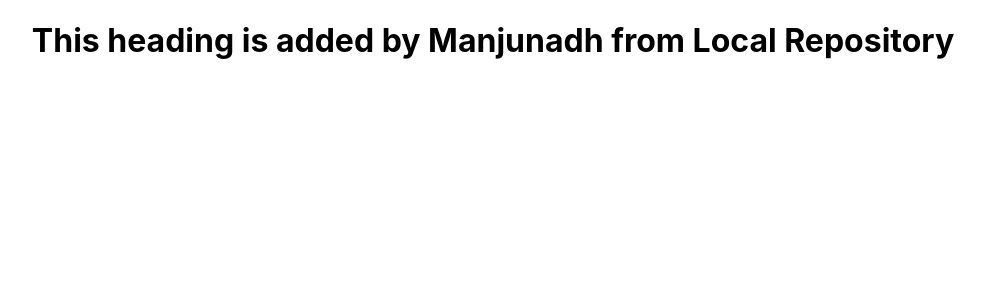
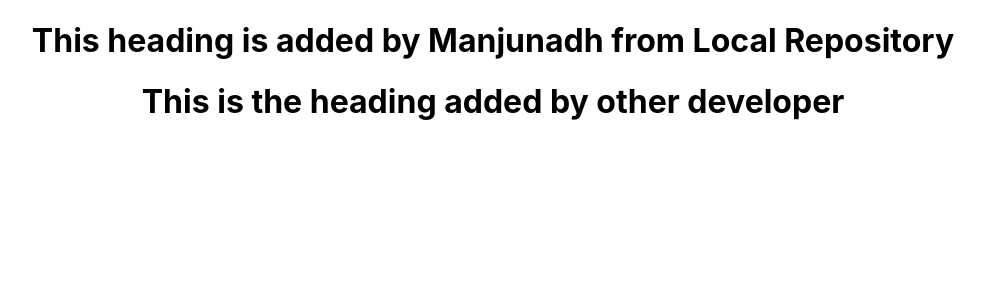
Before and after one commit to manjunadhb/Rep2212, a React (Create React App) app in the folder project/: page / in a window 1280 px wide. Shown: the top 300 px of the page, without its empty margins (147-1131 px from the left). Built offline with nearby package versions, Linux system fonts and the light colour scheme.

Commit message:
added another heading

```diff
--- a/project/src/App.js
+++ b/project/src/App.js
@@ -5,6 +5,7 @@ function App() {
   return (
     <div className="App">
       <h1>This heading is added by Manjunadh from Local Repository</h1>
+    <h1>This is the heading added by other developer</h1>
     </div>
   );
 }
```
